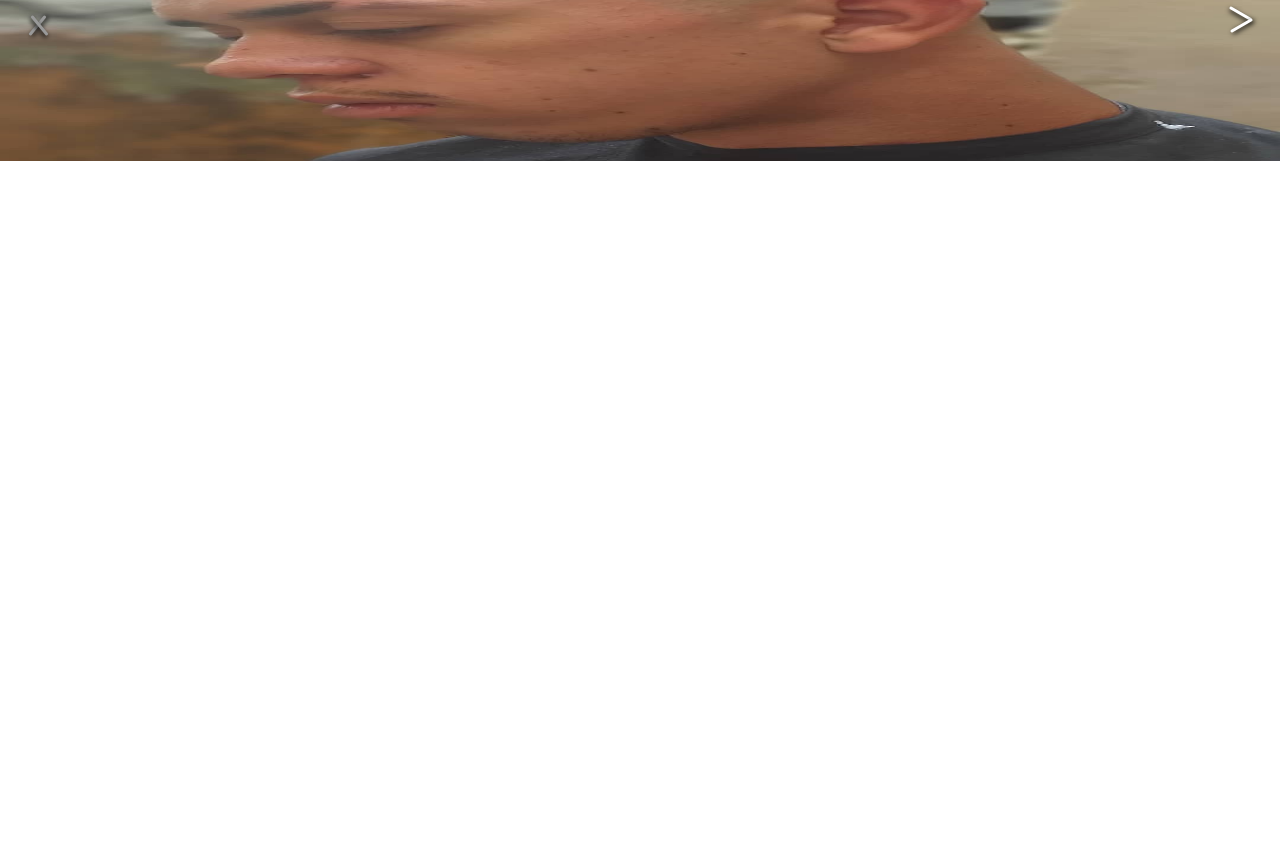
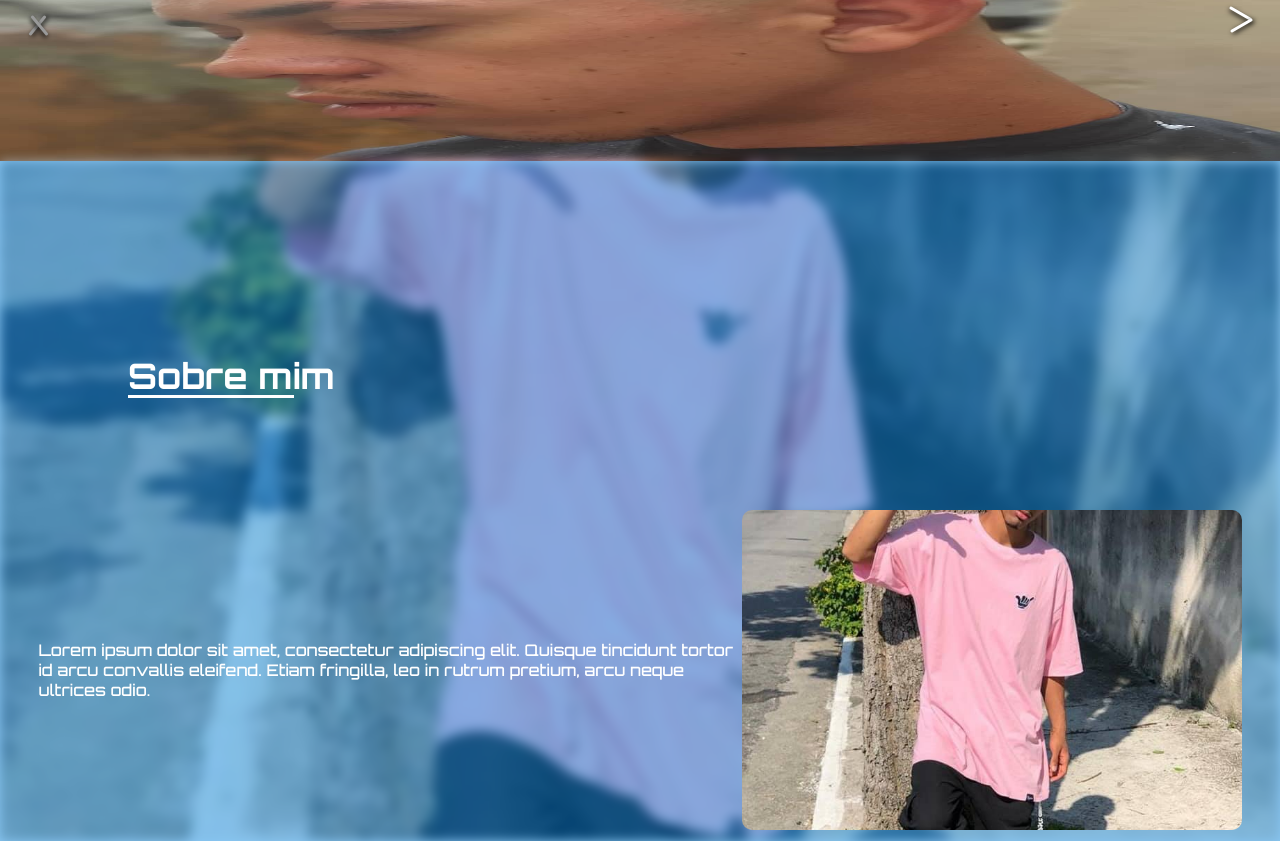
Before and after one commit to AndreiAmr/Melk-Cortes, a React (Create React App) app: page / in a window 1280 px wide. Shown: the part 2069-2910 px from the top of the page. Before the commit the page ends 2250 px from the top, so only its background shows below. Built offline with nearby package versions, Linux system fonts and the light colour scheme.

Commit message:
Adicionando página Sobre Mim

```diff
--- a/src/App.tsx
+++ b/src/App.tsx
@@ -3,6 +3,7 @@ import Home from "./pages/Home";
 import Local from "./pages/Local";
 import Services from "./pages/Services";
 import PicturesOfServices from "./pages/PicturesOfServices";
+import  AboutMe  from "./pages/AboutMe";
 
 function App() {
   return (
@@ -12,6 +13,7 @@ function App() {
       <Local />
       <Services />
       <PicturesOfServices />
+      <AboutMe />
     </Container>
   );
 }
--- /dev/null
+++ b/src/pages/AboutMe.tsx
@@ -0,0 +1,20 @@
+import { Container, Content } from "../styles/pages/AboutMe";
+
+
+export default function AboutMe() {
+    return (
+        <Container>
+            <div className="background-image"></div>
+            <Content>
+                <h1> Sobre mim </h1>
+
+                <div className="text-with-image">
+                    <p>
+                    Lorem ipsum dolor sit amet, consectetur adipiscing elit. Quisque tincidunt tortor id arcu convallis eleifend. Etiam fringilla, leo in rutrum pretium, arcu neque ultrices odio.
+                    </p>
+                    <div className="perfil" />
+                </div>
+            </Content>
+        </Container>
+    )
+}
--- a/src/pages/Local.tsx
+++ b/src/pages/Local.tsx
@@ -20,7 +20,7 @@ function Local() {
             <p> Aliquam bibendum neque vitae erat euismod, bibendum volutpat metus iaculis. Sed eget sagittis risus. </p>
 
             <LeafletMap>
-                <MapContainer className="leaflet-map" center={[-23.767208, -46.693188]} zoom={15} minZoom={15} maxZoom={15} zoomControl={false} >
+                <MapContainer className="leaflet-map" center={[-23.767208, -46.693188]} dragging={false} zoom={15} minZoom={15} maxZoom={15} zoomControl={false} >
                     <TileLayer
                         attribution="© <a href='https://www.mapbox.com/about/maps/'>Mapbox</a> © <a href='http://www.openstreetmap.org/copyright'></a> <strong><a href='https://www.mapbox.com/map-feedback/' target='_blank'></a></strong>"
                         url="https://api.mapbox.com/styles/v1/soneca-dev/ckjnw54bp38jf19mlaegh8b4i/tiles/256/{z}/{x}/{y}@2x?access_token=pk.eyJ1Ijoic29uZWNhLWRldiIsImEiOiJja2c3aWwyOGEwN29kMzByd2loZGtmZ2lnIn0.vvRmXiXggPZ1CghxJXNVzQ"
--- /dev/null
+++ b/src/styles/pages/AboutMe.tsx
@@ -0,0 +1,80 @@
+import styled from "styled-components";
+import PerfilPhoto from "../../images/perfil.jpg";
+
+export const Container = styled.div`
+    width: 100%;
+    height: 85vh;
+    position: relative;
+
+  >  .background-image {
+        position: absolute;
+        top: 0;
+        left: 0;
+        bottom: 0;
+        right: 0;
+        /* z-index: 1; */
+
+        background-image: url(${PerfilPhoto});
+        background-position: center;
+        background-repeat: no-repeat;
+        background-size: cover;
+
+        filter: blur(6px)
+
+    }
+
+`;
+
+
+export const Content = styled.div`
+    position: absolute;
+    width: 100%;
+    height: 100%;
+    background: var(--blue-opacity);
+    z-index:99 !important;
+
+    > h1 {
+        color: var(--white);
+        display: inline-block;
+        position: relative;
+        margin: 15% 10% 0;
+        font-size: 2.2rem;
+
+        &:after {
+            content: '';
+            position: absolute;
+            bottom: 0;
+            left: 0;
+            height: 3px;
+            width: 80%;
+            background: var(--white)
+        }
+    }
+
+
+    > .text-with-image {
+        display: flex;
+        align-items: center;
+        justify-content: space-between;
+        width: 100%;
+        height: 80%;
+        padding: 3%;
+
+        > p {
+            color: #fff;
+            font-weight: 500;
+            max-width: 55vw;
+
+        }
+
+        > .perfil {
+            height: 40vh;
+            width: 40vw;
+            background-image: url(${PerfilPhoto});
+            background-position: center;
+            background-repeat: no-repeat;
+            background-size: cover;
+            border-radius: 10px;
+        }
+    }
+`
--- a/src/styles/pages/PicturesOfServices.ts
+++ b/src/styles/pages/PicturesOfServices.ts
@@ -2,7 +2,6 @@ import styled from "styled-components";
 
 export const Container = styled.div`
     width: 100%;
-    margin: 0 0 20px;
 
     > h1 {
         color: var(--blue);
```
Also changed, not shown: src/images/perfil.jpg (added).
